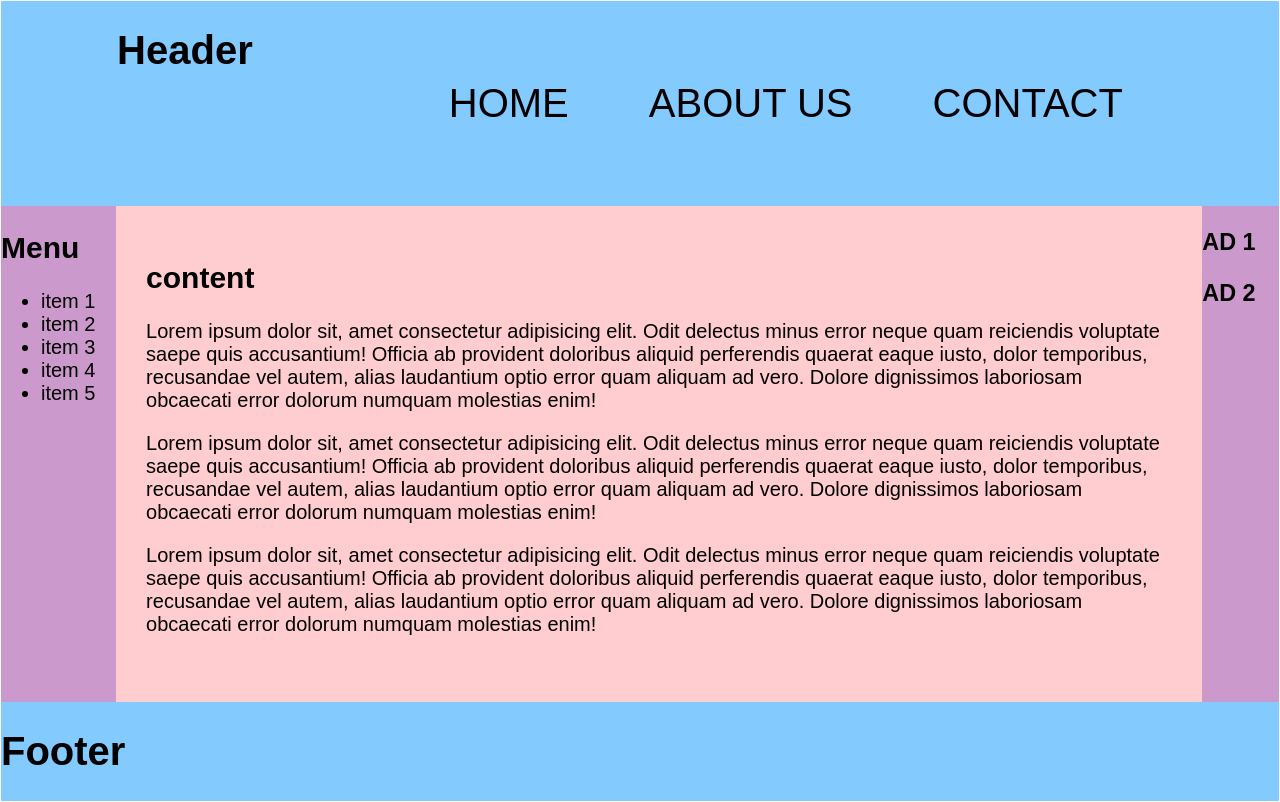
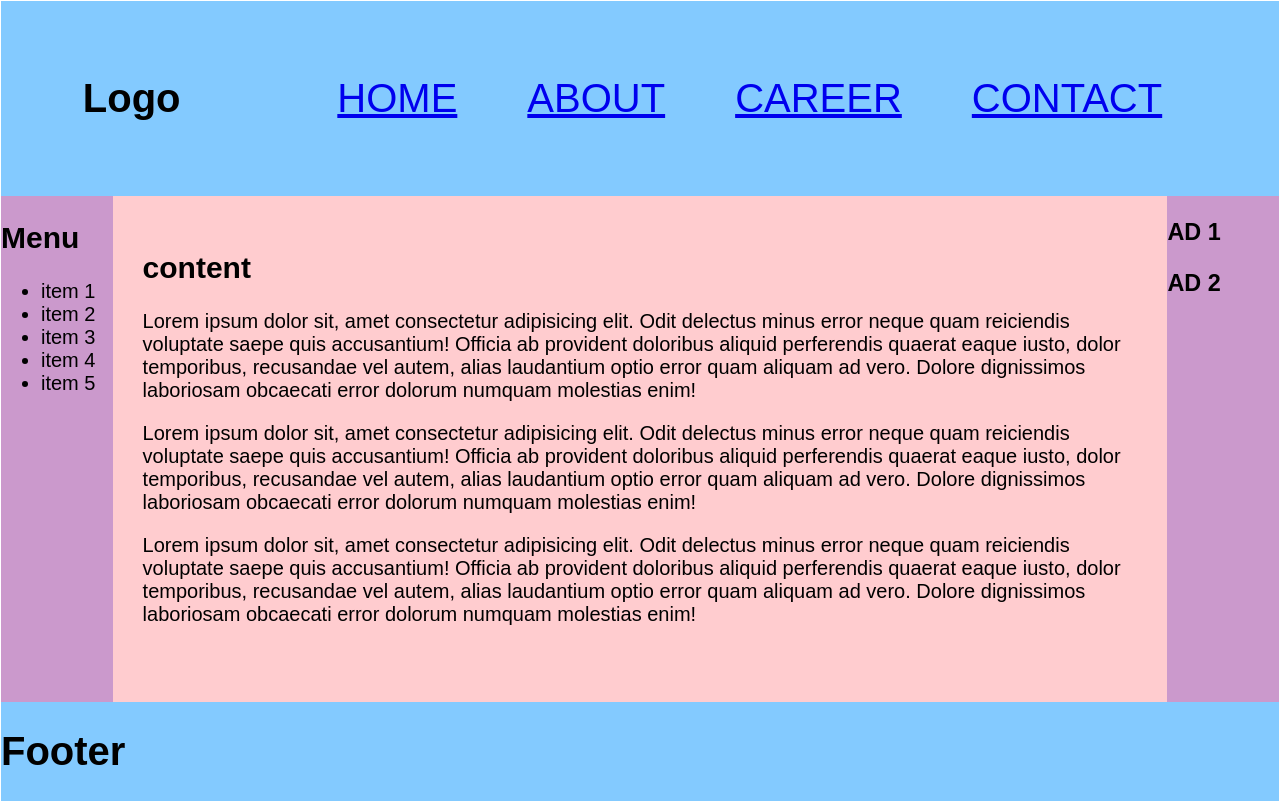
Before and after one commit to MDarmussa/Flex, a plain HTML site: page Holy-Grail-Layout-Example/index.html in a window 1280 px wide. Drawn offline with Linux system fonts and the light colour scheme.

Commit message:
updating css style

```diff
--- a/Holy-Grail-Layout-Example/index.html
+++ b/Holy-Grail-Layout-Example/index.html
@@ -12,23 +12,40 @@
                margin: 0;
                padding: 1px;
                font-size: 20px;
+               /* display: flex; */
           }
           .layout {
                display: flex;
                flex-direction: column;
                min-height: 100vh;
           }
+
+          /* Changing Column Width Based on Screen Size
+for computer and desktop setting */
+/*
+          @media screen and (max-width: 1280px) {
+               .layout {
+                    width: 100%;
+                    padding: 0 10px;
+               }
+
+          } */
           .header {
                display: flex;
                background-color: #83caff;
                justify-content: space-evenly;
           }
-          .header h2 {
-               padding: 40px;
+          .header h1 {
+               /* padding: ; */
+               display: flex;
+               justify-content: flex-start;
+               /* align-items: center;  same as alighn-self, it center Header*/
+               align-self: center;
           }
           .menu {
                display: flex;
-               justify-content: center;
+               /* justify-content: center; */
+               align-items: center;
           }
           .menu ul{
                display: flex;
@@ -40,7 +57,7 @@
           }
           .menu ul li {
                align-content: space-between;
-               padding: 40px;
+               padding: 35px;
 
           }
           .content {
@@ -63,7 +80,7 @@
           }
           .right-side {
                order: 3;
-               width: 20%;
+               width: 30%;
                background-color: #cb99cc;
           }
 
@@ -81,12 +98,13 @@
 <body>
      <div class="layout">
           <header class="header">
-               <h1>Header</h1>
+               <h1>Logo</h1>
                <div class="menu">
                     <ul>
-                         <li>Home</li>
-                         <li>About Us</li>
-                         <li>Contact</li>
+                         <li><a href="#">Home</a></li>
+                         <li><a href="#">About</a></li>
+                         <li><a href="#">Career</a></li>
+                         <li><a href="#">Contact</a></li>
                     </ul>
                </div>
 
```
